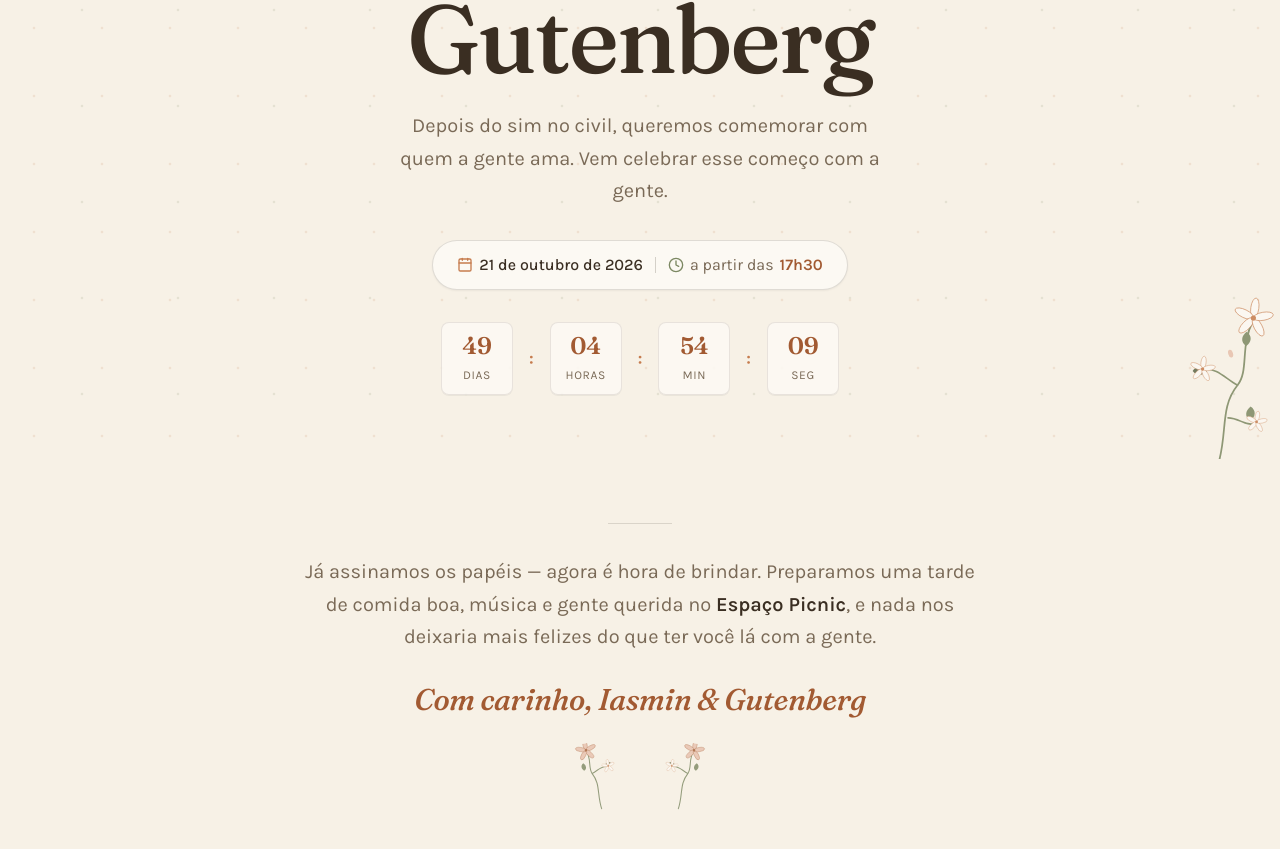
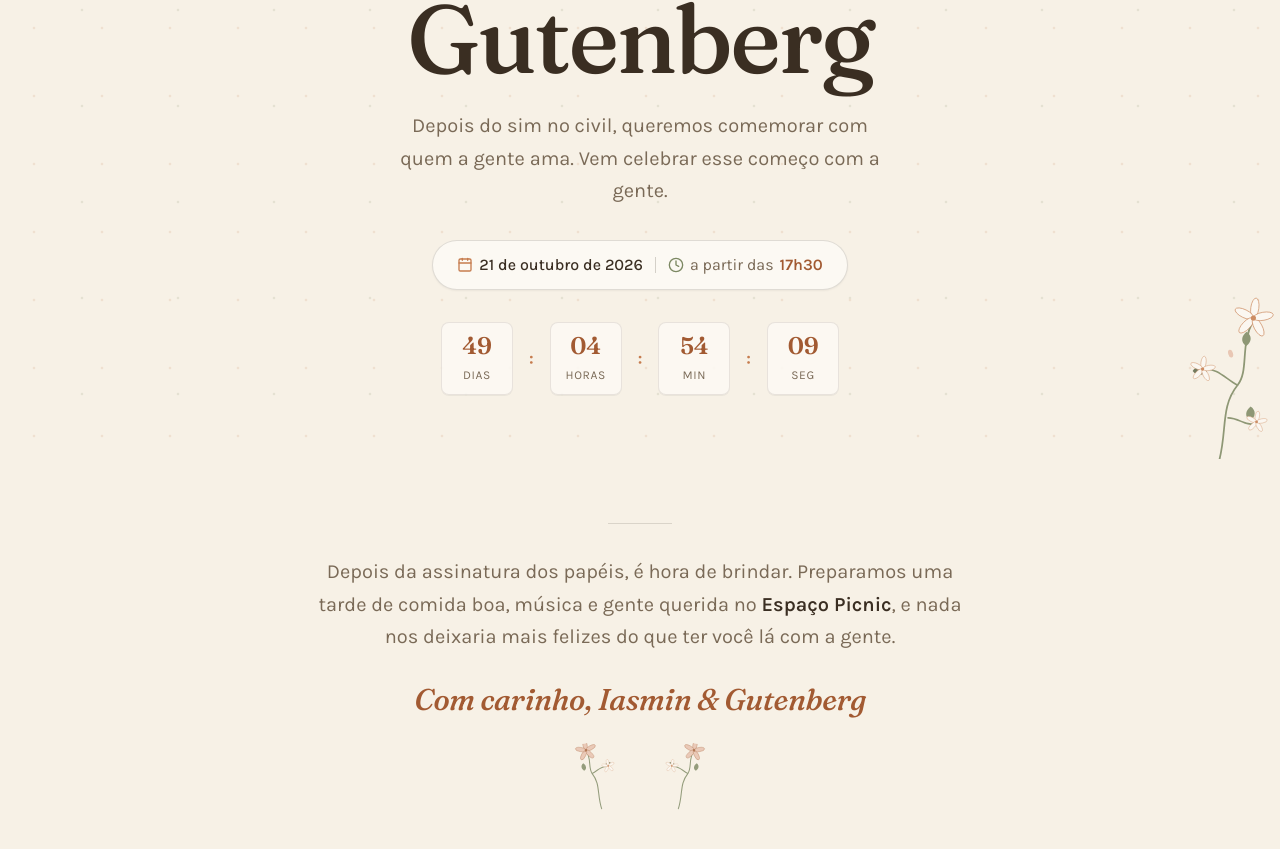
Before and after one commit to gutenberg23/casamento, a React (Vite) app: page / in a window 1280 px wide. Shown: the part 335-1184 px from the top of the page. Built offline with nearby package versions, Linux system fonts and the light colour scheme; no server answers.

Commit message:
refactor: update story section phrasing
Adjust the text in the StorySection to improve flow and clarity regarding the wedding celebration.

```diff
--- a/src/components/StorySection.tsx
+++ b/src/components/StorySection.tsx
@@ -7,7 +7,7 @@ export const StorySection: React.FC = () => {
         <hr className="border-t border-[#3A2E22]/15 w-16 mx-auto mb-8" />
 
         <p className="text-lg sm:text-xl text-[#7A6A57] leading-relaxed font-normal">
-          Já assinamos os papéis — agora é hora de brindar. Preparamos uma tarde de comida boa, música e gente querida
+          Depois da assinatura dos papéis, é hora de brindar. Preparamos uma tarde de comida boa, música e gente querida
           no <strong className="text-[#3A2E22] font-semibold">Espaço Picnic</strong>, e nada nos deixaria mais felizes
           do que ter você lá com a gente.
         </p>
```
